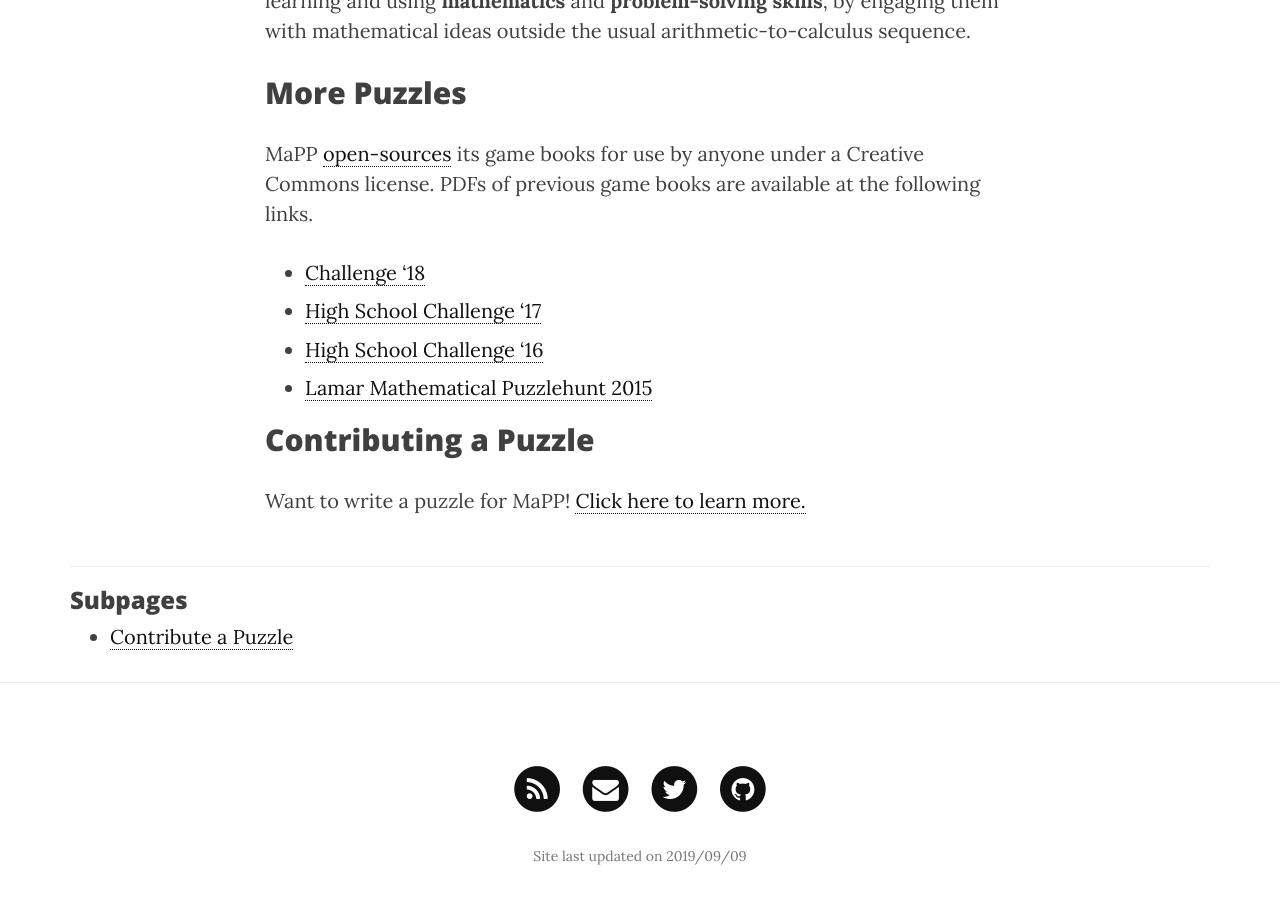
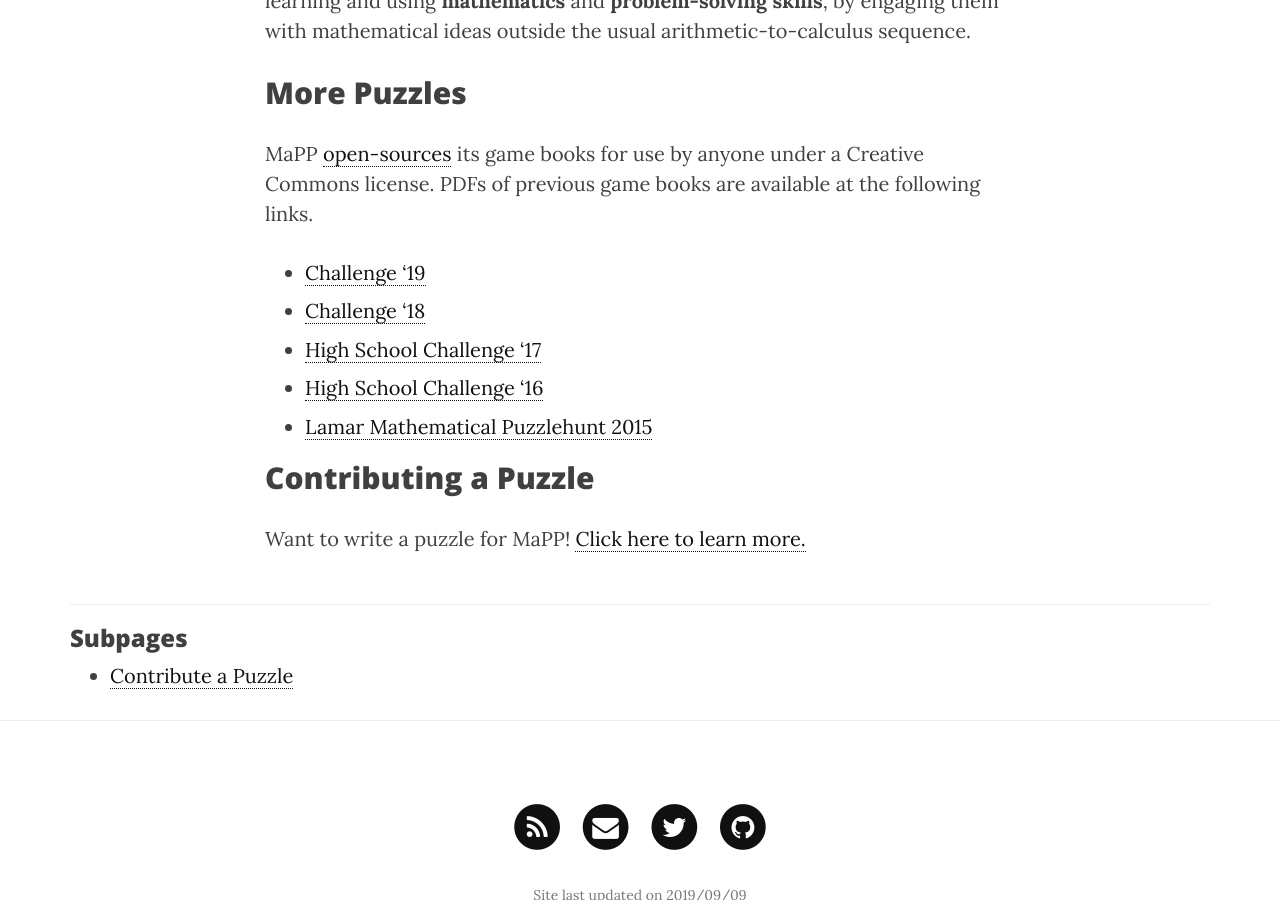
Before and after one commit to MaPPmath/mappmath.github.io, a Jekyll site: the page built from pages/1_puzzles.md, in a window 1280 px wide and 900 px high, scrolled down 1648 px. Built offline with Jekyll 4.4.1, drawn with Linux system fonts in a browser that asks for light colours; nearby versions of some CDN libraries.

Commit message:
add challenge19 to puzzles page

```diff
--- a/pages/1_puzzles.md
+++ b/pages/1_puzzles.md
@@ -36,6 +36,7 @@ MaPP [open-sources](/open/) its game books for use by anyone under a
 Creative Commons license. PDFs of previous game books
 are available at the following links.
 
+- [Challenge '19][c19]
 - [Challenge '18][c18]
 - [High School Challenge '17][hsc17]
 - [High School Challenge '16][hsc16]
```
Also changed, not shown: other parts of pages/1_puzzles.md (+1 -0 lines).
